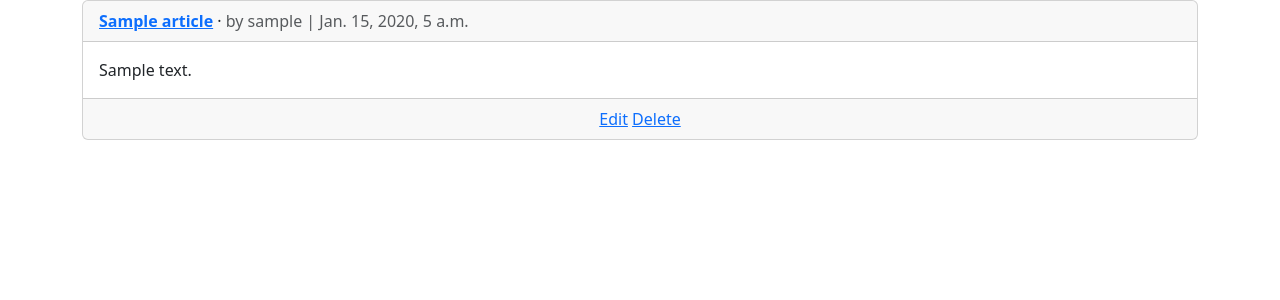
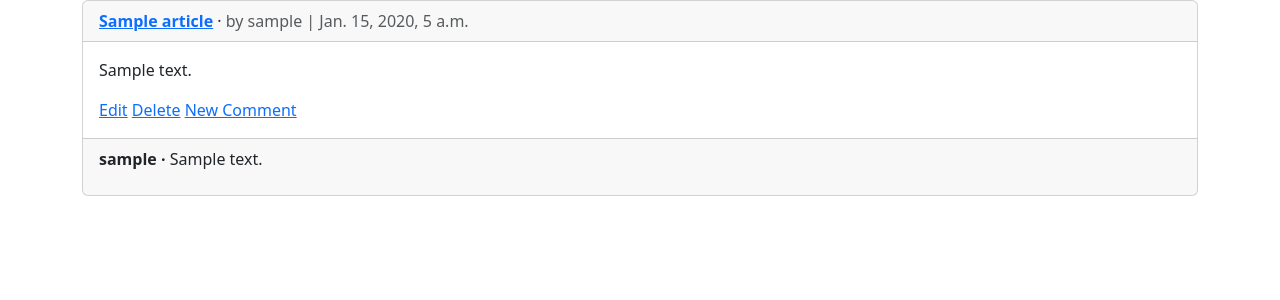
Before and after one commit to karpineczla/news, a Django app: page /articles/ in a window 1280 px wide. Shown: the part 56-356 px from the top of the page. Run offline with Django 5.2, Linux system fonts and the light colour scheme; a user stored in the database is signed in; tables that the repository leaves empty hold one stand-in row (values such as "Sample post").

Commit message:
Comments app

```diff
--- a/articles/models.py
+++ b/articles/models.py
@@ -17,3 +17,15 @@ class Article(models.Model):
 
     def get_absolute_url(self):
         return reverse("article_detail", kwargs={"pk": self.pk})
+
+class Comment(models.Model):
+    article = models.ForeignKey(Article,on_delete=models.CASCADE)
+    comment = models.CharField(max_length=140)
+    author = models.ForeignKey(
+        settings.AUTH_USER_MODEL,
+        on_delete=models.CASCADE
+    )
+    def __str__(self):
+        return self.comment
+    def get_absolute_url(self):
+        return reverse("article_list")
--- a/articles/views.py
+++ b/articles/views.py
@@ -1,38 +1,80 @@
-from django.views.generic import ListView, DetailView
-from django.views.generic.edit import UpdateView, DeleteView, CreateView  # new
-from django.urls import reverse_lazy
+from django.contrib.auth.mixins import LoginRequiredMixin, UserPassesTestMixin
+from django.views import View
+from django.views.generic import ListView, DetailView, FormView  # new
+from django.views.generic.detail import SingleObjectMixin  # new
+from django.views.generic.edit import UpdateView, DeleteView, CreateView
+from django.urls import reverse_lazy, reverse  # new
+
+from .forms import CommentForm
 from .models import Article
-from django.contrib.auth.mixins import LoginRequiredMixin, UserPassesTestMixin
 
 
-class ArticleListView(LoginRequiredMixin, ListView):
+class ArticleListView(LoginRequiredMixin, ListView):  # new
     model = Article
     template_name = "article_list.html"
 
 
-class ArticleDetailView(LoginRequiredMixin, DetailView):
+class CommentGet(DetailView):  # new
     model = Article
     template_name = "article_detail.html"
 
+    def get_context_data(self, **kwargs):
+        context = super().get_context_data(**kwargs)
+        context["form"] = CommentForm()
+        return context
 
-class ArticleUpdateView(LoginRequiredMixin,UserPassesTestMixin, UpdateView):
+
+class CommentPost(SingleObjectMixin, FormView):  # new
+    model = Article
+    form_class = CommentForm
+    template_name = "article_detail.html"
+
+    def post(self, request, *args, **kwargs):
+        self.object = self.get_object()
+        return super().post(request, *args, **kwargs)
+
+    def form_valid(self, form):
+        comment = form.save(commit=False)
+        comment.article = self.object
+        comment.author = self.request.user
+        comment.save()
+        return super().form_valid(form)
+
+    def get_success_url(self):
+        article = self.object
+        return reverse("article_detail", kwargs={"pk": article.pk})
+
+
+class ArticleDetailView(LoginRequiredMixin, View):  # new
+    def get(self, request, *args, **kwargs):
+        view = CommentGet.as_view()
+        return view(request, *args, **kwargs)
+
+    def post(self, request, *args, **kwargs):
+        view = CommentPost.as_view()
+        return view(request, *args, **kwargs)
+
+
+class ArticleUpdateView(LoginRequiredMixin, UserPassesTestMixin, UpdateView):  # new
     model = Article
     fields = (
         "title",
         "body",
     )
     template_name = "article_edit.html"
-    def test_func(self):
-        obj = self.get.object()
+
+    def test_func(self):  # new
+        obj = self.get_object()
         return obj.author == self.request.user
 
 
-class ArticleDeleteView(LoginRequiredMixin,UserPassesTestMixin, DeleteView):
+class ArticleDeleteView(LoginRequiredMixin, UserPassesTestMixin, DeleteView):  # new
     model = Article
     template_name = "article_delete.html"
     success_url = reverse_lazy("article_list")
-    def test_func(self):
-        obj = self.get.object()
+
+    def test_func(self):  # new
+        obj = self.get_object()
         return obj.author == self.request.user
 
 
@@ -43,6 +85,7 @@ class ArticleCreateView(LoginRequiredMixin, CreateView):
         "title",
         "body",
     )
-    def form_valid(self,form):
+
+    def form_valid(self, form):
         form.instance.author = self.request.user
         return super().form_valid(form)
--- a/templates/article_list.html
+++ b/templates/article_list.html
@@ -13,15 +13,24 @@
       {{ article.date }}</span>
   </div>
   <div class="card-body">
-    {{ article.body }}
+    <p>{{ article.body }}</p>
+    {% if article.author.pk == request.user.pk %}
+      <a href="{% url 'article_edit' article.pk %}">Edit</a>
+      <a href="{% url 'article_delete' article.pk %}">Delete</a>
+    {% endif %}
+    <a href="{{ article.get_absolute_url }}">New Comment</a>
   </div>
-  <div class="card-footer text-center text-muted">
-    {% if article.author.pk == request.user.pk %}
-    <a href="{% url 'article_edit' article.pk %}">Edit</a>
-    <a href="{% url 'article_delete' article.pk %}">Delete</a>
-    {% endif %}
+  <div class="card-footer">
+    {% for comment in article.comment_set.all %}
+    <p>
+      <span class="fw-bold">
+        {{ comment.author }} &middot;
+      </span>
+      {{ comment }}
+    </p>
+    {% endfor %}
   </div>
 </div>
-<br />
+<br/>
 {% endfor %}
 {% endblock content %}
```
Also changed, not shown: articles/admin.py (+8 -1 lines), articles/forms.py (added, +7 -0 lines), templates/article_detail.html (+23 -6 lines), articles/migrations/0002_comment.py (added).
